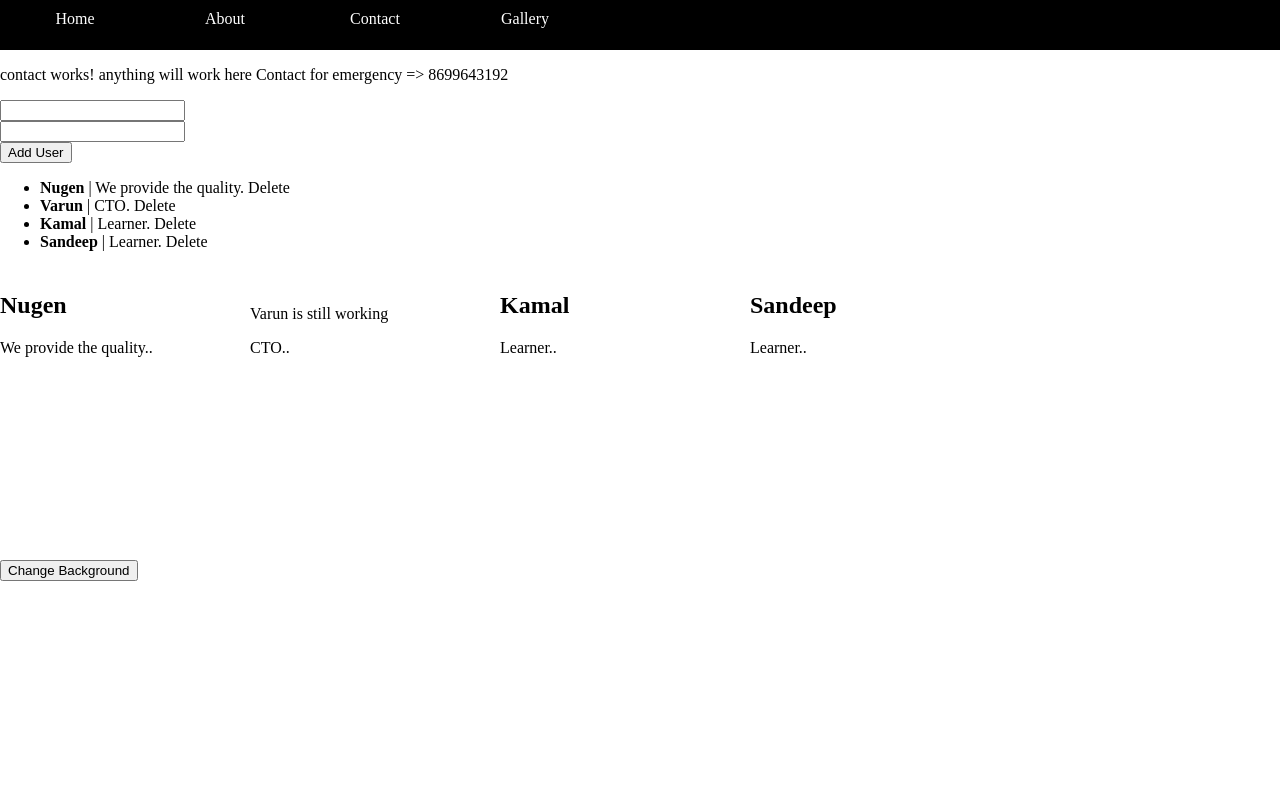
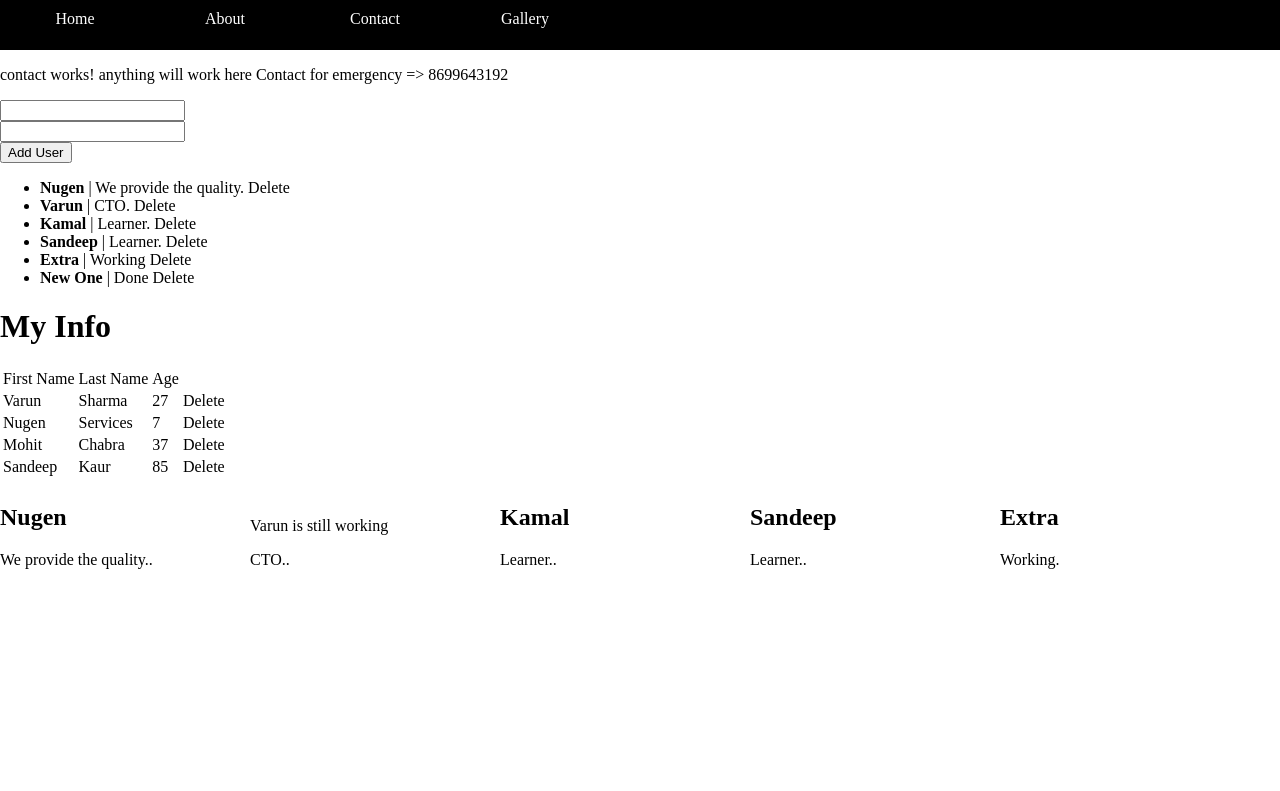
Before and after one commit to vanurox/angular5, an Angular app: page / in a window 1280 px wide. Shown: the top 791 px of the page. Built offline with nearby package versions, Linux system fonts and the light colour scheme.

Commit message:
input output again repeated

```diff
--- a/src/app/app.component.html
+++ b/src/app/app.component.html
@@ -1,3 +1,4 @@
+
 <div class="container">
     <app-menu></app-menu>
     <app-contact [contactInfo]="phoneNumber"></app-contact>
@@ -7,6 +8,8 @@
         (deleteUserByIndex)="deleteUser($event)"
     >
     </app-users>
+    <h1>My Info</h1>
+    <app-my-info (deleteUserByIndex)="delUser($event)" [userInfo]="myInfo"></app-my-info>
 <div class="row">
     <div class="box" [class.mine]="isValid" *ngFor="let user of users">
         <h2 *ngIf="user.username !='Varun' else myText">{{ user.username }}</h2>
@@ -17,6 +20,7 @@
     </div>
 </div>
 <button (click)="changeBg()">Change Background</button>
+
 </div>
 
 <!-- <h1>{{ title }} Testing done</h1>
--- a/src/app/app.component.ts
+++ b/src/app/app.component.ts
@@ -6,6 +6,36 @@ import { Component } from '@angular/core';
   styleUrls: ['./app.component.css']
 })
 export class AppComponent {
+
+  private myInfo: any = [
+    {
+      firstName: "Varun",
+      lastName: "Sharma",
+      age: 27
+    },
+    {
+      firstName: "Nugen",
+      lastName: "Services",
+      age: 7
+    },
+    {
+      firstName: "Mohit",
+      lastName: "Chabra",
+      age: 37
+    },
+    {
+      firstName: "Sandeep",
+      lastName: "Kaur",
+      age: 85
+    }
+  ];
+
+
+  delUser(index){
+    this.myInfo.splice(index,1);
+  }
+
+
   isValid: boolean = false;
   phoneNumber: String = "8699643192";
 
@@ -13,14 +43,12 @@ export class AppComponent {
     this.isValid = true;
   }
 
-  newUser(user)
-  {
+  newUser(user) {
     this.users.push(user);
   }
 
-  deleteUser(id)
-  {
-    this.users.splice(id,1);
+  deleteUser(id) {
+    this.users.splice(id, 1);
   }
 
   users = [
@@ -39,6 +67,14 @@ export class AppComponent {
     {
       username: "Sandeep",
       description: "Learner."
+    },
+    {
+      username: "Extra",
+      description: "Working"
+    },
+    {
+      username: "New One",
+      description: "Done"
     }
   ];
   title = 'Nugen Services';
--- a/src/app/app.module.ts
+++ b/src/app/app.module.ts
@@ -7,6 +7,7 @@ import { ContactComponent } from './contact/contact.component';
 import { HelpComponent } from './help/help.component';
 import { MenuComponent } from './menu/menu.component';
 import { UsersComponent } from './users/users.component';
+import { MyInfoComponent } from './my-info/my-info.component';
 
 
 @NgModule({
@@ -15,7 +16,8 @@ import { UsersComponent } from './users/users.component';
     ContactComponent,
     HelpComponent,
     MenuComponent,
-    UsersComponent
+    UsersComponent,
+    MyInfoComponent
   ],
   imports: [
     BrowserModule
--- /dev/null
+++ b/src/app/my-info/my-info.component.html
@@ -0,0 +1,13 @@
+<table>
+  <tr>
+    <td>First Name</td>
+    <td>Last Name</td>
+    <td>Age</td>
+  </tr>
+  <tr *ngFor="let user of userInfo; let i = index">
+    <td>{{ user.firstName }}</td>
+    <td>{{ user.lastName }}</td>
+    <td>{{ user.age }}</td>
+    <td (click)="deleteUser(i)"> Delete </td>
+  </tr>
+</table>
--- /dev/null
+++ b/src/app/my-info/my-info.component.ts
@@ -0,0 +1,21 @@
+import { Component, OnInit, ViewEncapsulation, Input, Output, EventEmitter } from '@angular/core';
+
+@Component({
+  selector: 'app-my-info',
+  templateUrl: './my-info.component.html',
+  styleUrls: ['./my-info.component.css'],
+  encapsulation: ViewEncapsulation.None
+})
+export class MyInfoComponent implements OnInit {
+  @Input() userInfo;
+  @Output() deleteUserByIndex = new EventEmitter();
+  constructor() { }
+
+  ngOnInit() {
+  }
+
+  deleteUser(index) {
+    this.deleteUserByIndex.emit(index);
+  }
+
+}
```
Also changed, not shown: src/app/my-info/my-info.component.css (added), src/app/users/users.component.ts (line endings or trailing spaces), 1 other file (tests, documents, lock files or other folders).
